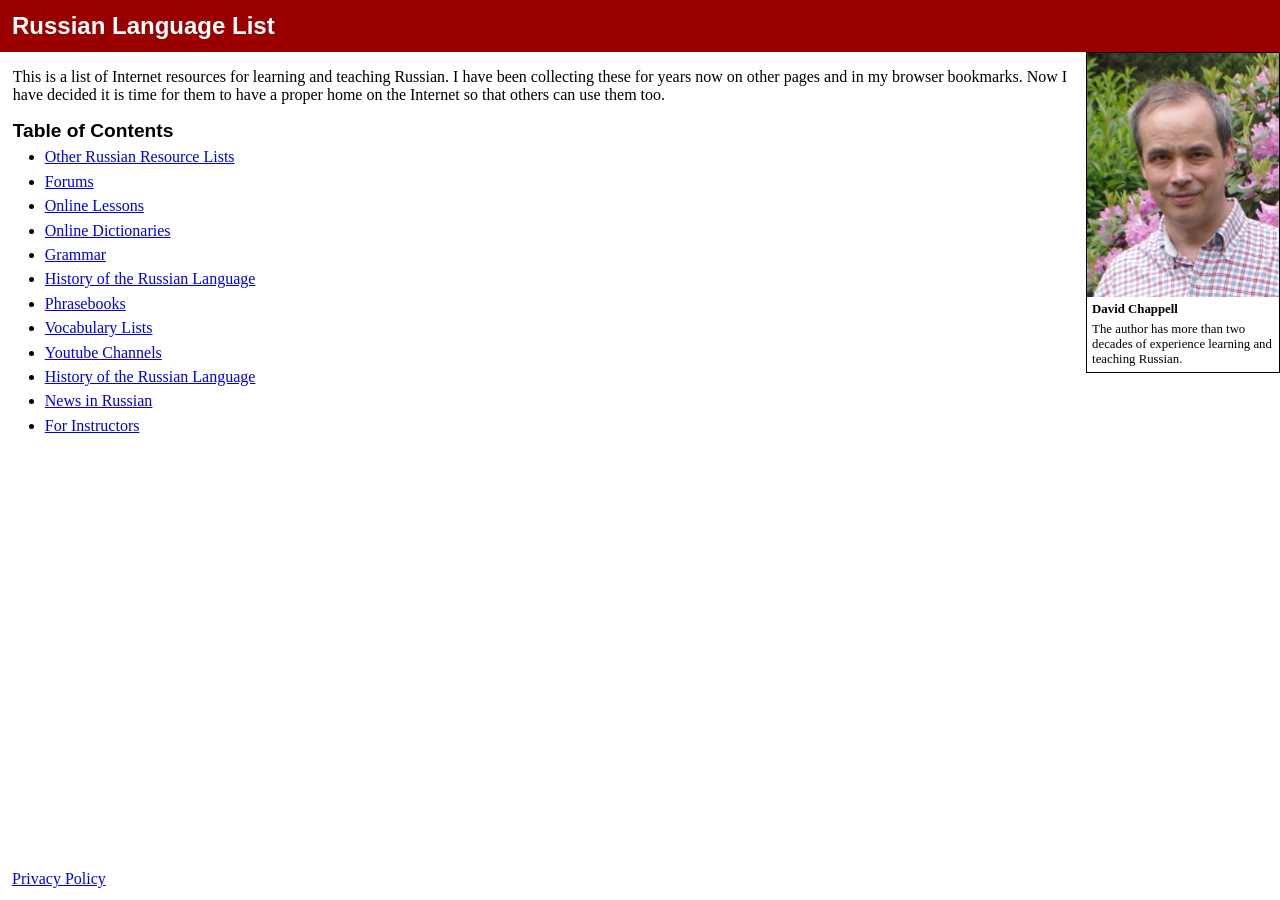
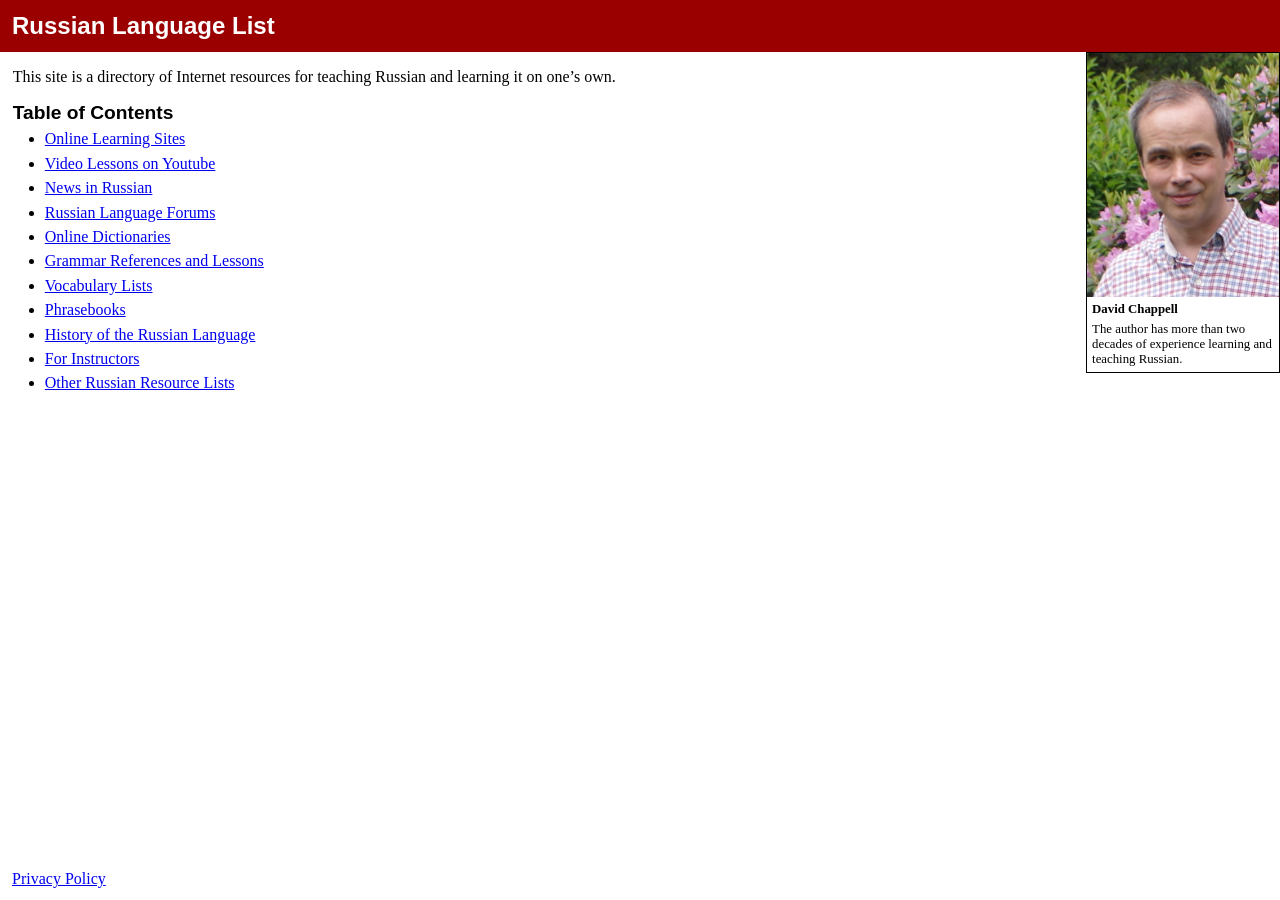
Before and after one commit to david672orford/russian-language-list, a Jekyll site: the page built from index.md, in a window 1280 px wide. Built offline with Jekyll 4.4.1, drawn with Linux system fonts in a browser that asks for light colours; our own code applies the rules of GitHub Pages for plain Markdown files.

Commit message:
removed extraneous broken link, resorted TOC

```diff
--- a/index.md
+++ b/index.md
@@ -1,17 +1,15 @@
-This is a list of Internet resources for learning and teaching Russian.
-I have been collecting these for years now on other pages and in my
-browser bookmarks. Now I have decided it is time for them to have
-a proper home on the Internet so that others can use them too.
+This site is a directory of Internet resources for teaching Russian
+and learning it on one's own.
+
 ## Table of Contents
+* [Online Learning Sites](for-all/lessons)
+* [Video Lessons on Youtube](for-all/youtube-channels)
+* [News in Russian](for-all/news-in-russian)
+* [Russian Language Forums](for-all/forums)
+* [Online Dictionaries](for-all/dictionaries)
+* [Grammar References and Lessons](for-all/grammar)
+* [Vocabulary Lists](for-all/vocabulary-lists)
+* [Phrasebooks](for-all/phrasebooks)
+* [History of the Russian Language](for-all/language-history)
+* [For Instructors](for-instructors/)
 * [Other Russian Resource Lists](for-all/other-lists)
-* [Forums](for-all/forums)
-* [Online Lessons](for-all/lessons)
-* [Online Dictionaries](for-all/dictionaries)
-* [Grammar](for-all/grammar)
-* [History of the Russian Language](for-all/history)
-* [Phrasebooks](for-all/phrasebooks)
-* [Vocabulary Lists](for-all/vocabulary-lists)
-* [Youtube Channels](for-all/youtube-channels)
-* [History of the Russian Language](for-all/language-history)
-* [News in Russian](for-all/news-in-russian)
-* [For Instructors](for-instructors/)
```
